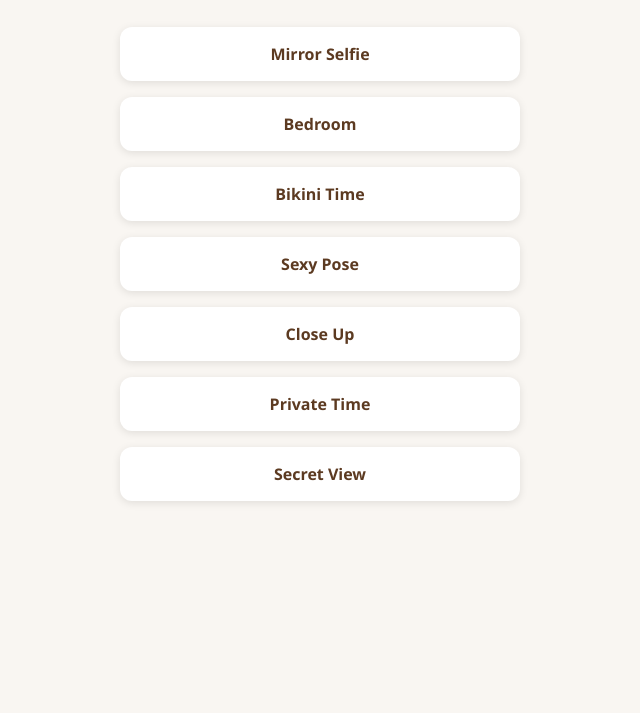
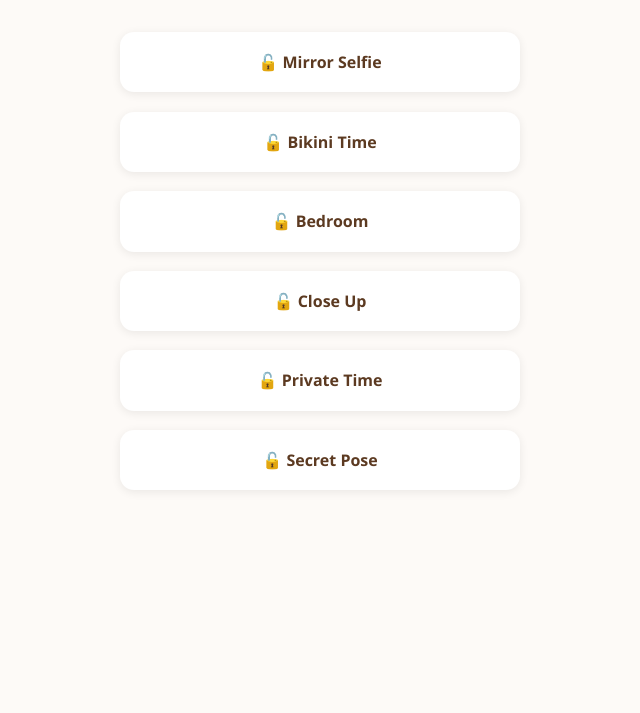
Before and after one commit to whatsapprivate/Natashaprivate, a plain HTML site: page index.html in a window 1280 px wide. Shown: the part 87-800 px from the top of the page, without its empty margins (320-960 px from the left). Drawn offline with Linux system fonts and the light colour scheme.

Commit message:
Add files via upload

```diff
--- a/index.html
+++ b/index.html
@@ -2,58 +2,57 @@
 <head>
   <meta charset="UTF-8">
   <meta name="viewport" content="width=device-width, initial-scale=1.0">
-  <title>Private Gallery Album Viewer</title>
-  <meta name="description" content="Exclusive access to Natasha's private album gallery">  <!-- Clean Banner Monetag (Updated) -->  <div style="text-align:center;">
+  <title>Natasha's Private Gallery</title>
+  <meta name="description" content="Tap to unlock Natasha's private gallery moments.">  <!-- Clean Banner Monetag -->  <div style="text-align:center;">
     <script type="text/javascript" src="https://groleegni.net/400/9502241"></script>
   </div>  <style>
     body {
       font-family: 'Segoe UI', sans-serif;
-      background: #f9f6f2;
-      color: #333;
+      background: #fdfaf7;
+      color: #3b2d24;
       margin: 0;
       padding: 0;
       text-align: center;
     }
     h1 {
-      margin-top: 1.5rem;
+      margin: 2rem 0 1rem;
       font-size: 1.8rem;
       color: #5c3a21;
     }
-    .menu {
+    .gallery {
       display: grid;
       grid-template-columns: 1fr;
-      gap: 1rem;
+      gap: 1.2rem;
       padding: 2rem;
       max-width: 400px;
       margin: 0 auto;
     }
-    .menu-item {
+    .gallery-item {
       background: #fff;
-      border-radius: 12px;
-      padding: 1rem;
+      border-radius: 14px;
+      padding: 1.2rem;
       font-weight: bold;
       color: #5c3a21;
-      box-shadow: 0 2px 8px rgba(0,0,0,0.1);
+      box-shadow: 0 2px 10px rgba(0,0,0,0.08);
       cursor: pointer;
-      transition: background 0.2s ease;
+      transition: all 0.2s ease;
     }
-    .menu-item:hover {
-      background: #f0e7df;
+    .gallery-item:hover {
+      background: #f1e7dd;
     }
   </style></head>
-<body>  <h1>Private Gallery Album Viewer</h1>  <div class="menu">
-    <div class="menu-item" onclick="redirectCPA()">Mirror Selfie</div>
-    <div class="menu-item" onclick="redirectCPA()">Bedroom</div>
-    <div class="menu-item" onclick="redirectCPA()">Bikini Time</div>
-    <div class="menu-item" onclick="redirectCPA()">Sexy Pose</div>
-    <div class="menu-item" onclick="redirectCPA()">Close Up</div>
-    <div class="menu-item" onclick="redirectCPA()">Private Time</div>
-    <div class="menu-item" onclick="redirectCPA()">Secret View</div>
+<body>  <h1>Natasha's Private Gallery</h1>  <div class="gallery">
+    <div class="gallery-item" onclick="tapRedirect()">🔓 Mirror Selfie</div>
+    <div class="gallery-item" onclick="tapRedirect()">🔓 Bikini Time</div>
+    <div class="gallery-item" onclick="tapRedirect()">🔓 Bedroom</div>
+    <div class="gallery-item" onclick="tapRedirect()">🔓 Close Up</div>
+    <div class="gallery-item" onclick="tapRedirect()">🔓 Private Time</div>
+    <div class="gallery-item" onclick="tapRedirect()">🔓 Secret Pose</div>
   </div>  <script>
-    function redirectCPA() {
+    function tapRedirect() {
       setTimeout(function() {
         window.location.href = "https://installyourfiles.com/1820992";
-      }, 1500);
+      }, 1200);
     }
   </script></body>
 </html>
```
